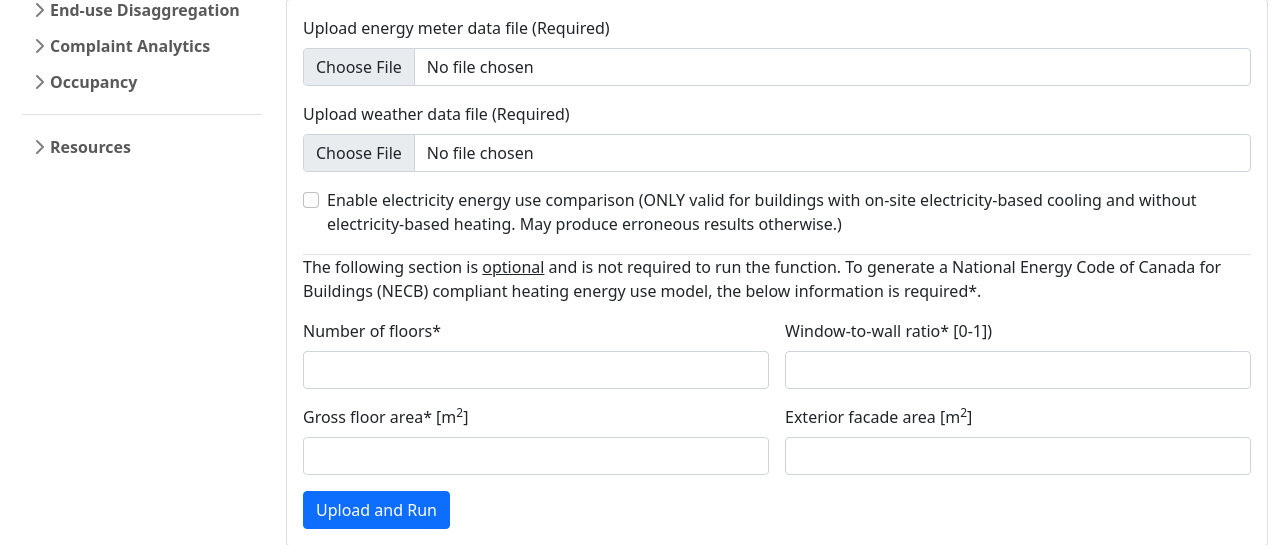
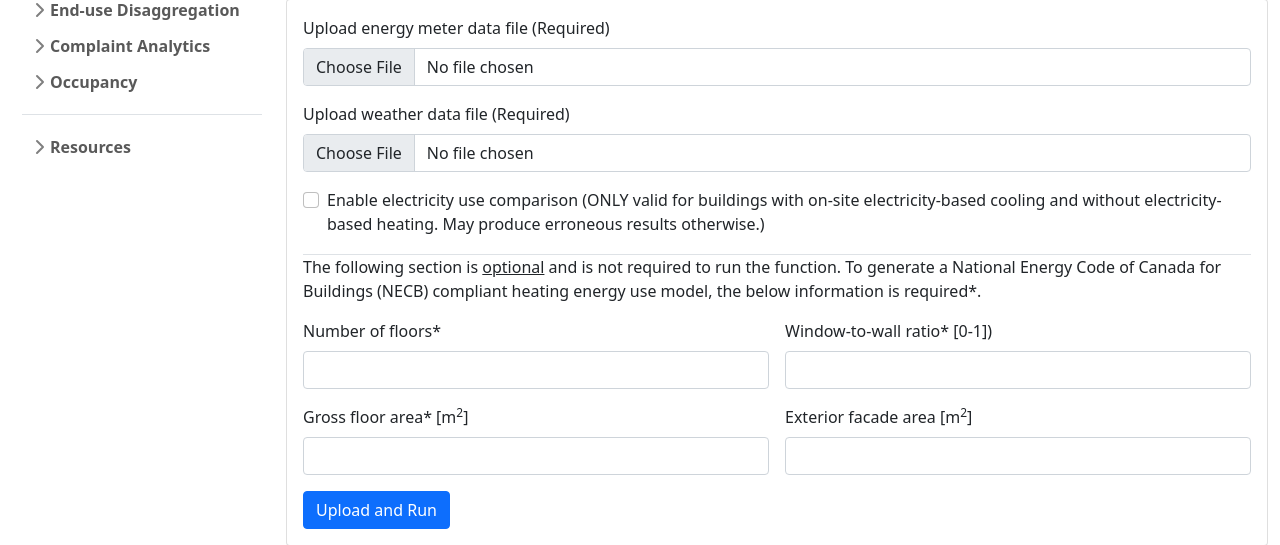
Before and after one commit to Carleton-DBOM-Research-Group/Building_energy_management_toolkit, a Flask app: page /functions/energyBaseline/upload in a window 1280 px wide. Shown: the part 439-984 px from the top of the page. Run offline with Flask 2, Linux system fonts and the light colour scheme; some libraries are stand-ins or nearby versions.

Commit message:
Minor wording corrections

```diff
--- a/templates/functions_energyBaseline_inputs.html
+++ b/templates/functions_energyBaseline_inputs.html
@@ -201,7 +201,8 @@
     </div>
     <p class="fs-6 pt-4">This function requires <u>hourly</u> energy meter data. The first column should contain the timestamp at which energy consumption is measured. The timestamp must include the numerical date and
       time and in the following format: [yyyy-mm-dd hh-mm]. The second column should contain the measured power consumption for heating use only. The third column should contain the measured power consumption for cooling use only. The fourth column should contain the measured power
-      consumption for electricity use only. The column containing electricity consumption may be omitted if the building does not meet the criteria* for performing an electricity use analysis.</p>
+      consumption for electricity use only. The column containing electricity consumption may be omitted if the building does not meet the criteria* for performing an electricity use analysis, or if the user wishes not to perform
+      and electricity use comparison.</p>
     <p class="fs-6">Only one (1) CSV file containing energy meter data for the whole building must be supplied to this function.</p>
     <p class="fs-6">*<sup>Energy use comparison for electricity is valid only for buildings with on-site electricity-based cooling and without electricity-based heating.</sup></p>
 
--- a/templates/functions_energyBaseline_upload.html
+++ b/templates/functions_energyBaseline_upload.html
@@ -206,7 +206,7 @@
               <div class="form-check">
                 <input class="form-check-input" type="checkbox" name="is_elec_clg" value="" id="flexCheckDefault">
                 <label class="form-check-label" for="flexCheckDefault">
-                Enable electricity energy use comparison (ONLY valid for buildings with on-site electricity-based cooling and without electricity-based heating. May produce erroneous results otherwise.)
+                Enable electricity use comparison (ONLY valid for buildings with on-site electricity-based cooling and without electricity-based heating. May produce erroneous results otherwise.)
                 </label>
               </div>
             </div>
```
